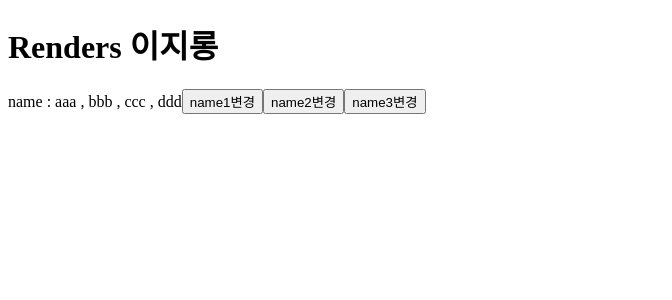
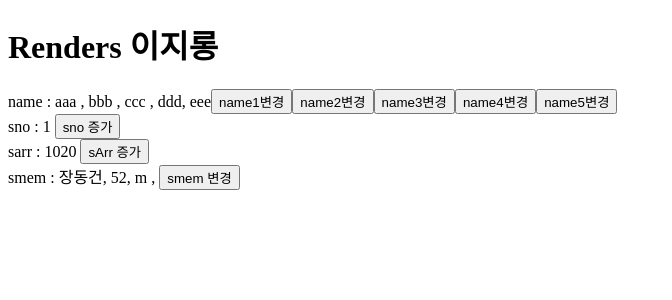
Before and after one commit to jx007s/onop2025_05_react, a React (Create React App) app in the folder myprj/: page / in a window 1280 px wide. Shown: the top 300 px of the page, without its empty margins (0-672 px from the left). Built offline with nearby package versions, Linux system fonts and the light colour scheme.

Commit message:
특강2_4

```diff
--- a/myprj/src/App.js
+++ b/myprj/src/App.js
@@ -27,7 +27,7 @@ function App() {
 
       둘째날
     */}
-    <Renders name3="ccc" />
+    <Renders name3="ccc" nn5="eee" />
     </>
   );
 }
--- a/myprj/src/state_p/Renders.js
+++ b/myprj/src/state_p/Renders.js
@@ -2,12 +2,29 @@ import {useState} from 'react';
 
 let name1 = 'aaa'
 
+let no = 1
+
+let arr = [10,20]
+
+let mem = {pname:'장동건', age:52, gender:'m'}
+
 function Renders(props) {
+
+    let name2 = 'bbb'   // setState에 의한 setName4() 실행 시 다시 선언하게 됨
+
 
     const [name4, setName4] = useState("ddd")
     //    변수명,  대입변수명(setter)     초기값
 
-    let name2 = 'bbb'
+    const [name5, setName5] = useState(props.nn5)  // props를 setState로 대입하여 사용
+
+    const [sno, setSno] = useState(no)
+
+    const [sarr, setSarr] = useState(arr)
+
+    const [smem, setSmem] = useState(mem)
+
+
 
     const changeName1=()=>{
         name1 = '바뀐aaa'
@@ -23,23 +40,69 @@ function Renders(props) {
         //props.name3 = '바뀐ccc'   props는 읽기 전용 , 변경시 에러발생
         mylog()
     }
+    const changeName4=()=>{
+        setName4('바뀐ddd')     // 화면갱신 --> function Renders(props) {} 를 다시 실행
+                                //              함수안에 있는 지역변수 let name2 = 'bbb' 를 다시 선언
+        mylog()
+    }
+
+    const changeName5=()=>{
+        setName5('바뀐eee')     // 화면갱신 --> function Renders(props) {} 를 다시 실행
+                                //              함수안에 있는 지역변수 let name2 = 'bbb' 를 다시 선언
+        mylog()
+    }
+
+    const addSno=()=>{
+
+        //sno++   에러
+        setSno(sno+1)
+    }
+
+    const addSarr=()=>{
+
+        // ... 기존의 배열 원소들을 각각 1개씩 나열
+        setSarr([...sarr,30])
+        console.log(sarr)
+    }
+
+    const changeSmem=()=>{
+
+        // ... 기존의 배열 원소들을 각각 1개씩 나열
+        // 기존 원소 gender -  대입
+        // 새로운 원소 height - 추가
+        setSmem({...smem,  gender:'f', height:183.7 } )
+        console.log(smem)
+    }
 
     function mylog(){
         console.log(`name1 : ${name1}`)
         console.log(`name2 : ${name2}`)
         console.log(`name3 : ${props.name3}`)
+        console.log(`name4 : ${name4}`)
+        console.log(`name5 : ${name5}`)
     }
 
-    //최초실행시 1회 실행
-    mylog()
+    //최초실행시 1회 실행 - 리로딩시 다시 실행
+    //mylog()
 
     return (
         <div>
            <h1>Renders 이지롱</h1>
-           name : {name1} , {name2}  , {props.name3} , {name4}
+           name : {name1} , {name2}  , {props.name3} , {name4}, {name5}
            <button onClick={changeName1}>name1변경</button>
            <button onClick={changeName2}>name2변경</button>
            <button onClick={changeName3}>name3변경</button>
+           <button onClick={changeName4}>name4변경</button>
+           <button onClick={changeName5}>name5변경</button>
+           <br/>
+
+           sno : {sno} <button onClick={addSno}>sno 증가</button>
+           <br/>
+            sarr : {sarr} <button onClick={addSarr}>sArr 증가</button>
+           <br/>
+          smem :  {/* {smem} 에러발생 */}
+           {smem.pname}, {smem.age}, {smem.gender} , {smem.height}
+           <button onClick={changeSmem}>smem 변경</button>
            <br/>
         </div>
     );
```
